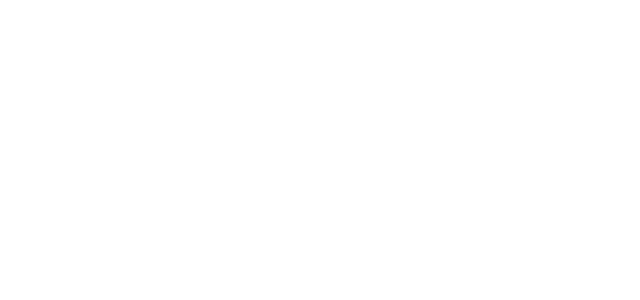
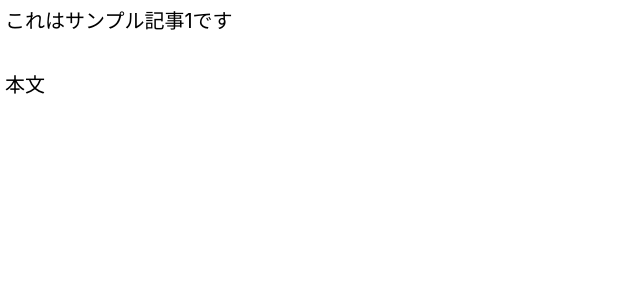
Before and after one commit to takaodaze/archive_console, a Next.js app: page /post/1 in a window 1280 px wide. Shown: the top 300 px of the page, without its empty margins (0-640 px from the left). Built offline with nearby package versions, Linux system fonts and the light colour scheme.

Commit message:
implemented textline

```diff
--- /dev/null
+++ b/components/TextLine/TextLine.tsx
@@ -0,0 +1,26 @@
+import styled from "@emotion/styled";
+import { useEffect, useState } from "react";
+
+type Props = {
+    content: string;
+    duration: number;
+};
+
+export const TextLine = (props: Props) => {
+    const [pointer, setPointer] = useState(0);
+    const redererText = props.content.slice(0, pointer);
+
+    useEffect(() => {
+        setTimeout(() => {
+            setPointer((prev) => prev + 1);
+        }, props.duration);
+    }, [pointer, props.duration]);
+
+    return <Wrapper>{redererText}</Wrapper>;
+};
+
+const Wrapper = styled.div({
+    padding: "5px",
+    fontSize: "20px",
+    minHeight: "25px",
+});
--- a/pages/post/[postId].tsx
+++ b/pages/post/[postId].tsx
@@ -1,7 +1,9 @@
-import { getAllPost, getPostById, Post } from "lib/posts";
+import { getAllPost, getPostById, Post } from "../../lib/posts";
 import { GetStaticPaths, GetStaticProps } from "next";
 import { ParsedUrlQuery } from "node:querystring";
 import { VFC } from "react";
+import { Layout } from "../../components/Layout";
+import { TextLine } from "../../components/TextLine/TextLine";
 
 type Params = ParsedUrlQuery & {
     postId: Post["id"];
@@ -34,9 +36,13 @@ export const getStaticProps: GetStaticProps<Props, Params> = async ({
 };
 
 const PostContentPage: VFC<Props> = (props) => {
-    console.log("props", props);
-
-    return <div></div>;
+    return (
+        <Layout title={props.post.title}>
+            {props.post.content.split("\n").map((line, idx) => (
+                <TextLine key={`line_${idx}`} content={line} duration={100} />
+            ))}
+        </Layout>
+    );
 };
 
 export default PostContentPage;
--- a/posts/1.md
+++ b/posts/1.md
@@ -3,6 +3,6 @@ id: "1"
 title: "投稿サンプル"
 date: "20210912"
 ---
-## これはサンプル記事1です
+これはサンプル記事1です
 
 本文
--- a/posts/2.md
+++ b/posts/2.md
@@ -3,6 +3,7 @@ id: "2"
 title: "投稿サンプル2"
 date: "20210912"
 ---
-## これはサンプル記事2です
+これはサンプル記事2です
 
 本文!!!
+hogehogehogeh
--- a/tsconfig.json
+++ b/tsconfig.json
@@ -13,8 +13,7 @@
         "resolveJsonModule": true,
         "isolatedModules": true,
         "jsx": "preserve",
-        "incremental": true,
-        "baseUrl": "."
+        "incremental": true
     },
     "include": ["next-env.d.ts", "**/*.ts", "**/*.tsx"],
     "exclude": ["node_modules"]
```
Also changed, not shown: components/PostCard/PostCard.tsx (+12 -2 lines), lib/RoutingPath.ts (added, +11 -0 lines), pages/index.tsx (+9 -5 lines), 2 other files (tests, documents, lock files or other folders).
